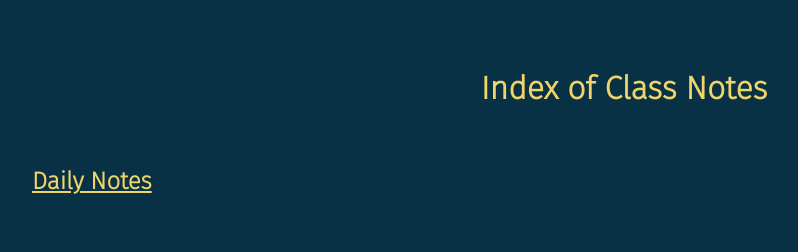
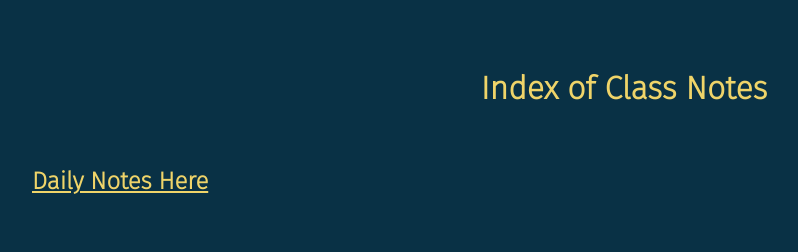
Before and after one commit to hstone102/class-notes, a plain HTML site: page index.html in a window 1280 px wide. Shown: the top 252 px of the page, without its empty margins (16-814 px from the left). Drawn offline with nearby package versions, Linux system fonts and the light colour scheme.

Commit message:
small change

```diff
--- a/index.html
+++ b/index.html
@@ -14,7 +14,7 @@
 
   <h1> Index of Class Notes</h1>
 
-  <h2><a href="Notes/index.html">Daily Notes</a></h2>
+  <h2><a href="Notes/index.html">Daily Notes Here</a></h2>
   <ul>
 
     <!--<li>September 17</-->
```
